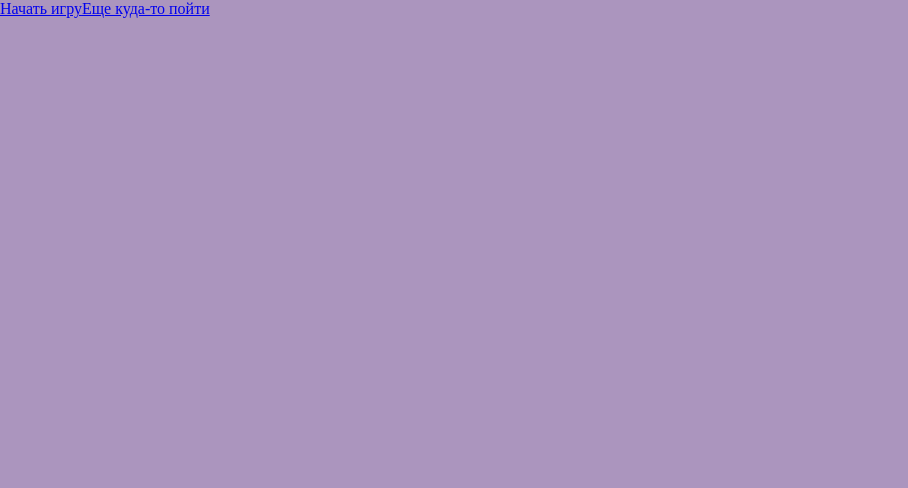
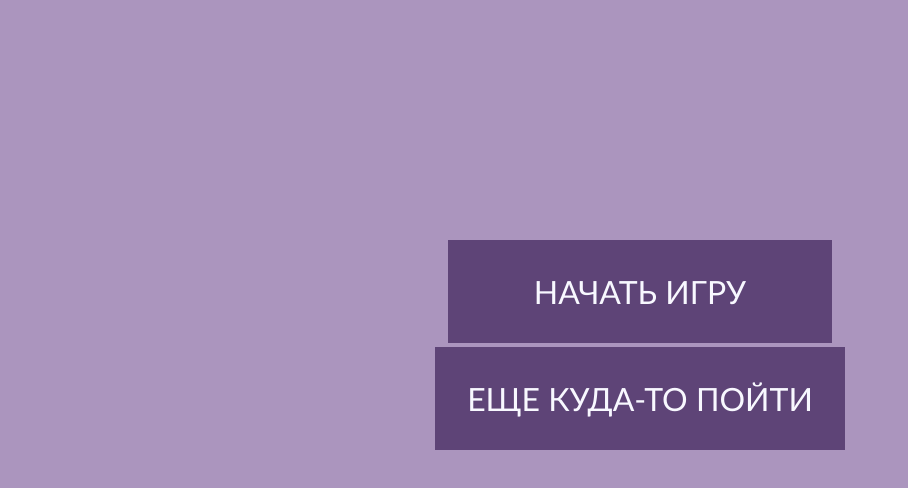
Before and after one commit to YaroslavaGD/double-spud, an Angular app: page / in a window 1280 px wide. Shown: the top 488 px of the page, without its empty margins (0-908 px from the left). Built offline with nearby package versions, Linux system fonts and the light colour scheme.

Commit message:
feat: add first styles to start page

```diff
--- a/src/app/start/start.component.html
+++ b/src/app/start/start.component.html
@@ -1,4 +1,4 @@
-<div class="start-buttons">
-  <a class="start-button" [routerLink]="['/game']">Начать игру</a>
-  <a class="start-button" [routerLink]="['/score']">Еще куда-то пойти</a>
+<div class="start-menu">
+  <a class="start-menu__item" [routerLink]="['/game']">Начать игру</a>
+  <a class="start-menu__item" [routerLink]="['/score']">Еще куда-то пойти</a>
 </div>
--- a/src/app/start/start.component.scss
+++ b/src/app/start/start.component.scss
@@ -0,0 +1,33 @@
+:host {
+  display: block;
+  margin: 0 auto;
+}
+
+.start-menu {
+  display: flex;
+  flex-direction: column;
+  align-items: center;
+  padding-top: 30vh;
+}
+
+.start-menu__item {
+  min-width: 12em;
+  padding: 1em;
+  text-align: center;
+  background-color: var(--card-background);
+  color: var(--card-text);
+  border: none;
+  cursor: pointer;
+  text-decoration: none;
+  text-transform: uppercase;
+  font-size: 2rem;
+}
+
+.start-menu__item:hover {
+  background-color: var(--card-background-hover);
+  transition: background-color 0.3s ease-in 0.3s;
+}
+
+.start-menu__item + .start-menu__item {
+  margin-top: 0.25rem;
+}
--- a/src/styles.scss
+++ b/src/styles.scss
@@ -2,6 +2,7 @@
 
 * {
   box-sizing: border-box;
+  font-family: 'Gill Sans', 'Gill Sans MT', Calibri, 'Trebuchet MS', sans-serif;
 }
 
 body {
```
